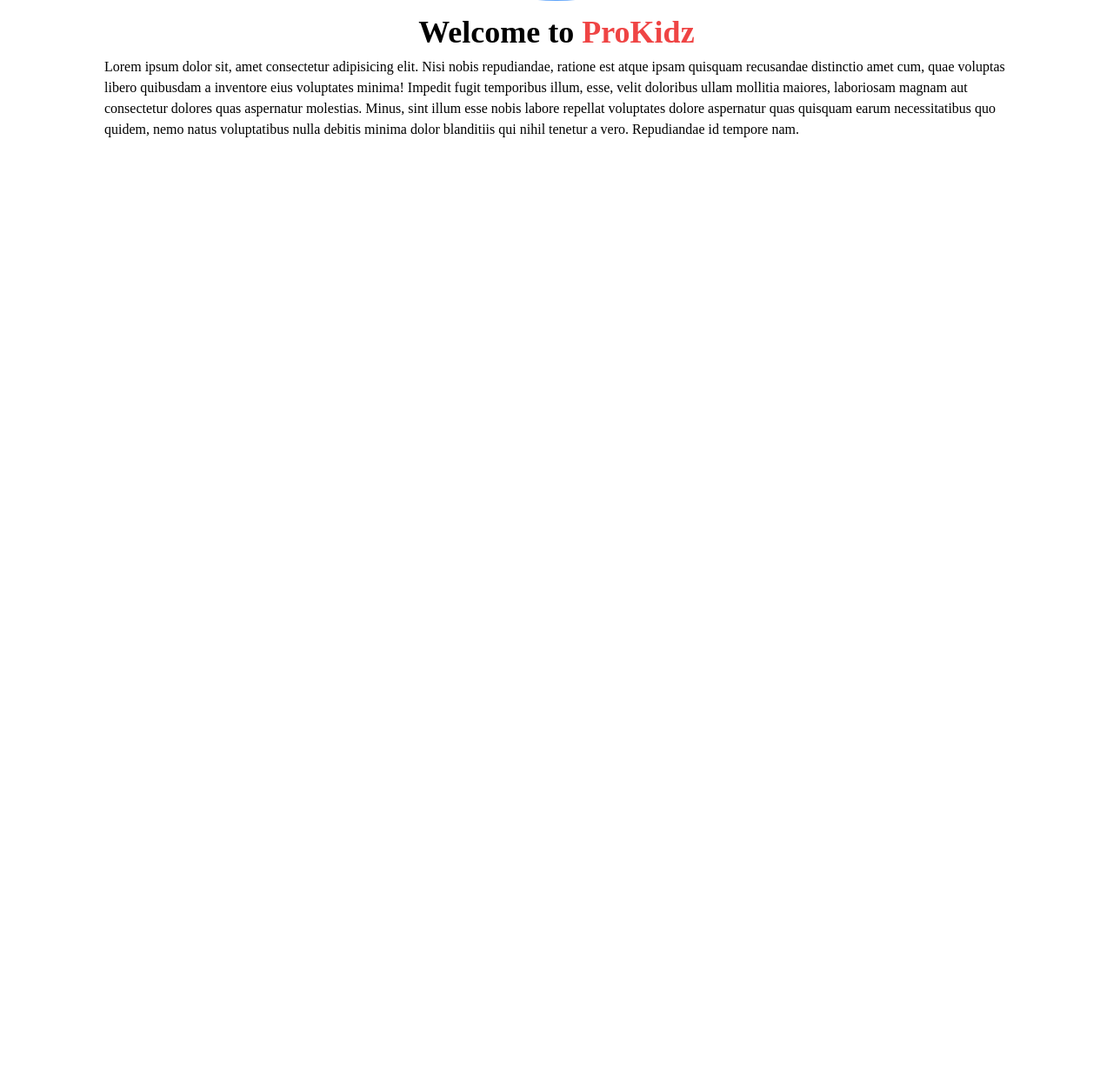
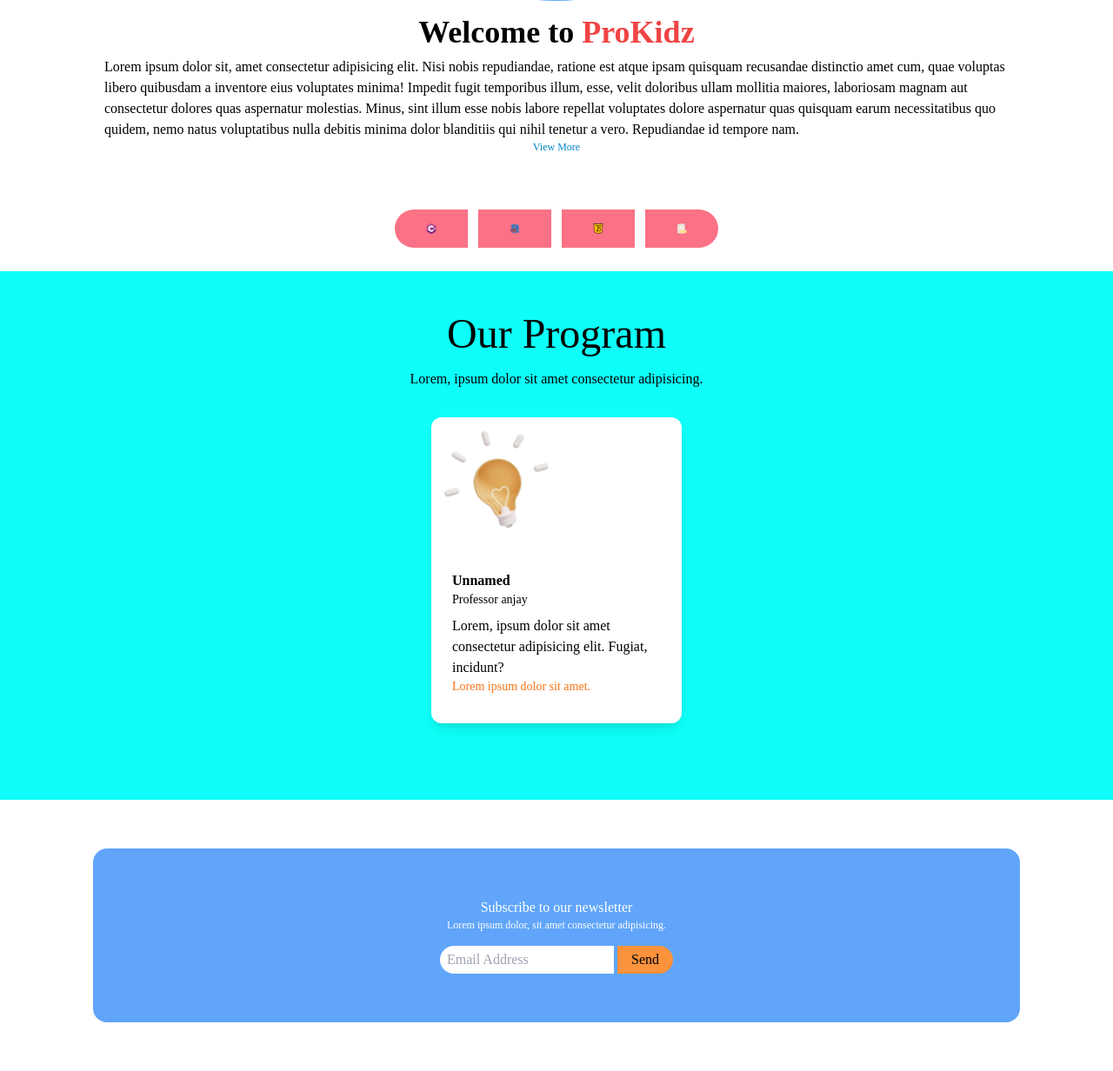
Before and after one commit to rakafebriansy/citech, a PHP site: page / in a window 1280 px wide. Shown: the part 1231-2463 px from the top of the page at 87% size. Before the commit the page ends 1389 px from the top, so only its background shows below. Run offline with PHP 8.4, Linux system fonts and the light colour scheme; some web fonts are replaced.

Commit message:
citech anjing

```diff
--- a/raw/dist/output.css
+++ b/raw/dist/output.css
@@ -622,16 +622,17 @@
   z-index: 9999;
 }
 
-.col-span-1 {
-  grid-column: span 1 / span 1;
-}
-
 .col-span-10 {
   grid-column: span 10 / span 10;
 }
 
-.row-span-full {
-  grid-row: 1 / -1;
+.row-span-1 {
+  grid-row: span 1 / span 1;
+}
+
+.mx-1 {
+  margin-left: 0.25rem;
+  margin-right: 0.25rem;
 }
 
 .mx-4 {
@@ -747,6 +757,10 @@
   height: 2.25rem;
 }
 
+.w-10\/12 {
+  width: 83.333333%;
+}
+
 .w-14 {
   width: 3.5rem;
 }
@@ -771,16 +785,12 @@
   width: 100%;
 }
 
-.w-10\/12 {
-  width: 83.333333%;
-}
-
 .w-8\/12 {
   width: 66.666667%;
 }
 
-.w-1\/12 {
-  width: 8.333333%;
+.w-10 {
+  width: 2.5rem;
 }
 
 .max-w-\[120px\] {
@@ -870,6 +880,34 @@
   border-radius: 0.75rem;
 }
 
+.rounded-3xl {
+  border-radius: 1.5rem;
+}
+
+.rounded-2xl {
+  border-radius: 1rem;
+}
+
+.rounded-l-full {
+  border-top-left-radius: 9999px;
+  border-bottom-left-radius: 9999px;
+}
+
+.rounded-r-full {
+  border-top-right-radius: 9999px;
+  border-bottom-right-radius: 9999px;
+}
+
+.rounded-l {
+  border-top-left-radius: 0.25rem;
+  border-bottom-left-radius: 0.25rem;
+}
+
+.rounded-l-md {
+  border-top-left-radius: 0.375rem;
+  border-bottom-left-radius: 0.375rem;
+}
+
 .border {
   border-width: 1px;
 }
@@ -942,6 +972,11 @@
   background-color: rgb(8 186 255 / var(--tw-bg-opacity));
 }
 
+.bg-rose-400 {
+  --tw-bg-opacity: 1;
+  background-color: rgb(251 113 133 / var(--tw-bg-opacity));
+}
+
 .bg-secondary {
   --tw-bg-opacity: 1;
   background-color: rgb(14 255 249 / var(--tw-bg-opacity));
@@ -950,6 +985,31 @@
 .bg-white {
   --tw-bg-opacity: 1;
   background-color: rgb(255 255 255 / var(--tw-bg-opacity));
+}
+
+.bg-red-500 {
+  --tw-bg-opacity: 1;
+  background-color: rgb(239 68 68 / var(--tw-bg-opacity));
+}
+
+.bg-blue-500 {
+  --tw-bg-opacity: 1;
+  background-color: rgb(59 130 246 / var(--tw-bg-opacity));
+}
+
+.bg-blue-300 {
+  --tw-bg-opacity: 1;
+  background-color: rgb(147 197 253 / var(--tw-bg-opacity));
+}
+
+.bg-blue-400 {
+  --tw-bg-opacity: 1;
+  background-color: rgb(96 165 250 / var(--tw-bg-opacity));
+}
+
+.bg-orange-400 {
+  --tw-bg-opacity: 1;
+  background-color: rgb(251 146 60 / var(--tw-bg-opacity));
 }
 
 .fill-current {
@@ -1014,9 +1079,34 @@
   padding-bottom: 2rem;
 }
 
-.py-10 {
-  padding-top: 2.5rem;
-  padding-bottom: 2.5rem;
+.py-12 {
+  padding-top: 3rem;
+  padding-bottom: 3rem;
+}
+
+.py-14 {
+  padding-top: 3.5rem;
+  padding-bottom: 3.5rem;
+}
+
+.py-5 {
+  padding-top: 1.25rem;
+  padding-bottom: 1.25rem;
+}
+
+.py-1 {
+  padding-top: 0.25rem;
+  padding-bottom: 0.25rem;
+}
+
+.py-28 {
+  padding-top: 7rem;
+  padding-bottom: 7rem;
+}
+
+.px-9 {
+  padding-left: 2.25rem;
+  padding-right: 2.25rem;
 }
 
 .pb-12 {
@@ -1047,24 +1141,28 @@
   padding-top: 1.25rem;
 }
 
-.pb-10 {
-  padding-bottom: 2.5rem;
-}
-
-.pb-14 {
-  padding-bottom: 3.5rem;
+.pt-2 {
+  padding-top: 0.5rem;
+}
+
+.pt-12 {
+  padding-top: 3rem;
+}
+
+.pt-4 {
+  padding-top: 1rem;
 }
 
 .pb-8 {
   padding-bottom: 2rem;
 }
 
-.pb-6 {
-  padding-bottom: 1.5rem;
-}
-
-.pb-2 {
-  padding-bottom: 0.5rem;
+.pb-3 {
+  padding-bottom: 0.75rem;
+}
+
+.pb-5 {
+  padding-bottom: 1.25rem;
 }
 
 .text-center {
@@ -1174,6 +1272,16 @@
 .text-white {
   --tw-text-opacity: 1;
   color: rgb(255 255 255 / var(--tw-text-opacity));
+}
+
+.text-orange-500 {
+  --tw-text-opacity: 1;
+  color: rgb(249 115 22 / var(--tw-text-opacity));
+}
+
+.text-black {
+  --tw-text-opacity: 1;
+  color: rgb(0 0 0 / var(--tw-text-opacity));
 }
 
 .opacity-60 {
--- a/raw/index.html
+++ b/raw/index.html
@@ -98,16 +98,83 @@
             <div class="font-bold text-center mt-4">
                 <h1 class="text-4xl">Welcome to <span class="text-red-500">ProKidz</span></h1>
             </div>
-            <div class="flex flex-wrap justify-center mt-2">
-                <div class="w-10/12">
-                    <p>Lorem ipsum dolor sit, amet consectetur adipisicing elit. Nisi nobis repudiandae, ratione est atque ipsam quisquam recusandae distinctio amet cum, quae voluptas libero quibusdam a inventore eius voluptates minima! Impedit fugit temporibus illum, esse, velit doloribus ullam mollitia maiores, laboriosam magnam aut consectetur dolores quas aspernatur molestias. Minus, sint illum esse nobis labore repellat voluptates dolore aspernatur quas quisquam earum necessitatibus quo quidem, nemo natus voluptatibus nulla debitis minima dolor blanditiis qui nihil tenetur a vero. Repudiandae id tempore nam.</p>
+            <div class="mt-2">
+                <div class="flex justify-center">
+                    <div class="w-10/12 view-more">
+                        <p>Lorem ipsum dolor sit, amet consectetur adipisicing elit. Nisi nobis repudiandae, ratione est
+                            atque ipsam quisquam recusandae distinctio amet cum, quae voluptas libero quibusdam a
+                            inventore
+                            eius voluptates minima! Impedit fugit temporibus illum, esse, velit doloribus ullam mollitia
+                            maiores, laboriosam magnam aut consectetur dolores quas aspernatur molestias. Minus, sint
+                            illum
+                            esse nobis labore repellat voluptates dolore aspernatur quas quisquam earum necessitatibus
+                            quo
+                            quidem, nemo natus voluptatibus nulla debitis minima dolor blanditiis qui nihil tenetur a
+                            vero.
+                            Repudiandae id tempore nam.</p>
+                    </div>
+                </div>
+                <div class="flex justify-center">
+                    <button type="button" class="block text-xs text-sky-600 mb-6 cursor-pointer hover:text-sky-500">View
+                        More
+                    </button>
                 </div>
             </div>
         </div>
     </section>
     <!-- DESCRIPTION END -->
 
+    <!-- BAHASA START -->
+    <section id="bahasa" class="flex justify-center">
+        <div class="pb-5">
+            <div class="inline-block py-4 px-9 mx-1 bg-rose-400 rounded-l-full">
+                <img src="dist/img/cs.png" width="12" alt="">
+            </div>
+            <div class="inline-block py-4 px-9 mx-1 bg-rose-400">
+                <img src="dist/img/css.png" width="12" alt="">
+            </div>
+            <div class="inline-block py-4 px-9 mx-1 bg-rose-400">
+                <img src="dist/img/js.png" width="12" alt="">
+            </div>
+            <div class="inline-block py-4 px-9 mx-1 bg-rose-400 rounded-r-full">
+                <img src="dist/img/html.png" width="12" alt="">
+            </div>
+        </div>
+    </section>
+    <!-- BAHASA END -->
 
+    <!-- OUR PROGRAM START -->
+    <section id="ourprogram" class="pt-12 pb-12 bg-secondary">
+        <h1 class="text-center text-5xl ">Our Program</h1>
+        <p class="text-center pt-4 pb-8"> Lorem, ipsum dolor sit amet consectetur adipisicing.</p>
+        <div class="flex flex-wrap justify-center">
+            <div class="w-10/12 px-4 md:w-1/2 xl:w-1/4">
+                <div class="bg-white rounded-xl overflow-hidden shadow-lg mb-10 dark:bg-emerald-700">
+                    <img src="dist/img/idea.png" width="150" alt="">
+                    <div class="py-8 px-6">
+                        <h3 class=" font-semibold text-md">Unnamed
+                        </h3>
+                        <p class="text-sm"> Professor anjay</p>
+                        <p class="pt-2">Lorem, ipsum dolor sit amet consectetur adipisicing elit. Fugiat, incidunt?</p>
+                        <p class="font-medium text-orange-500 text-sm">Lorem ipsum dolor sit amet.
+                        </p>
+                    </div>
+                </div>
+            </div>
+        </div>
+    </section>
+    <!-- OUR PROGRAM END -->
+
+    <section id="subscribe" class="flex justify-center py-14">
+        <div class="w-10/12 bg-blue-400 text-center rounded-2xl py-14 px-5">
+            <p class="text-white">Subscribe to our newsletter</p>
+            <p class="text-white text-xs">Lorem ipsum dolor, sit amet consectetur adipisicing.</p>
+            <div class="email mt-4">
+                <input type="text" class="py-1 rounded-l-full" placeholder="  Email Address">
+                <button type="button" class="bg-orange-400 px-4 py-1 rounded-r-full">Send</button>
+            </div>
+        </div>
+    </section>
 
     <!-- ABOUT SECTION START -->
     <!-- <section id="about" class="pt-36 pb-32 dark:bg-emerald-700">
```
Also changed, not shown: other parts of raw/dist/output.css (+34 -17 lines), raw/src/input.css (+8 -1 lines), raw/dist/img/cs.png (renamed from raw/dist/img/c-sharp_6132221.png), raw/dist/img/css.png (renamed from raw/dist/img/css-file_8715984.png), raw/dist/img/html.png (renamed from raw/dist/img/html_7100985.png), raw/dist/img/idea.png (renamed from raw/dist/img/casual-life-3d-idea-lamp 1.png), raw/dist/img/js.png (renamed from raw/dist/img/java-script_1199124.png).
